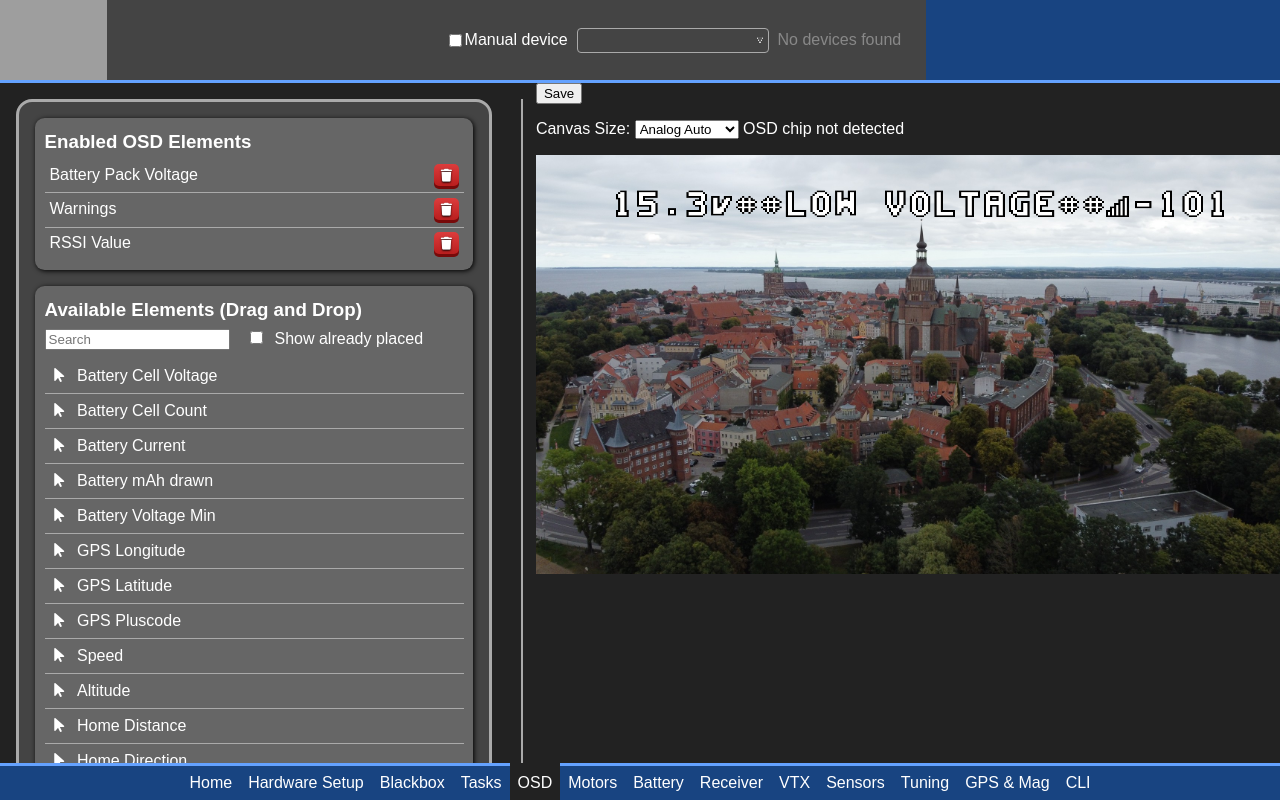
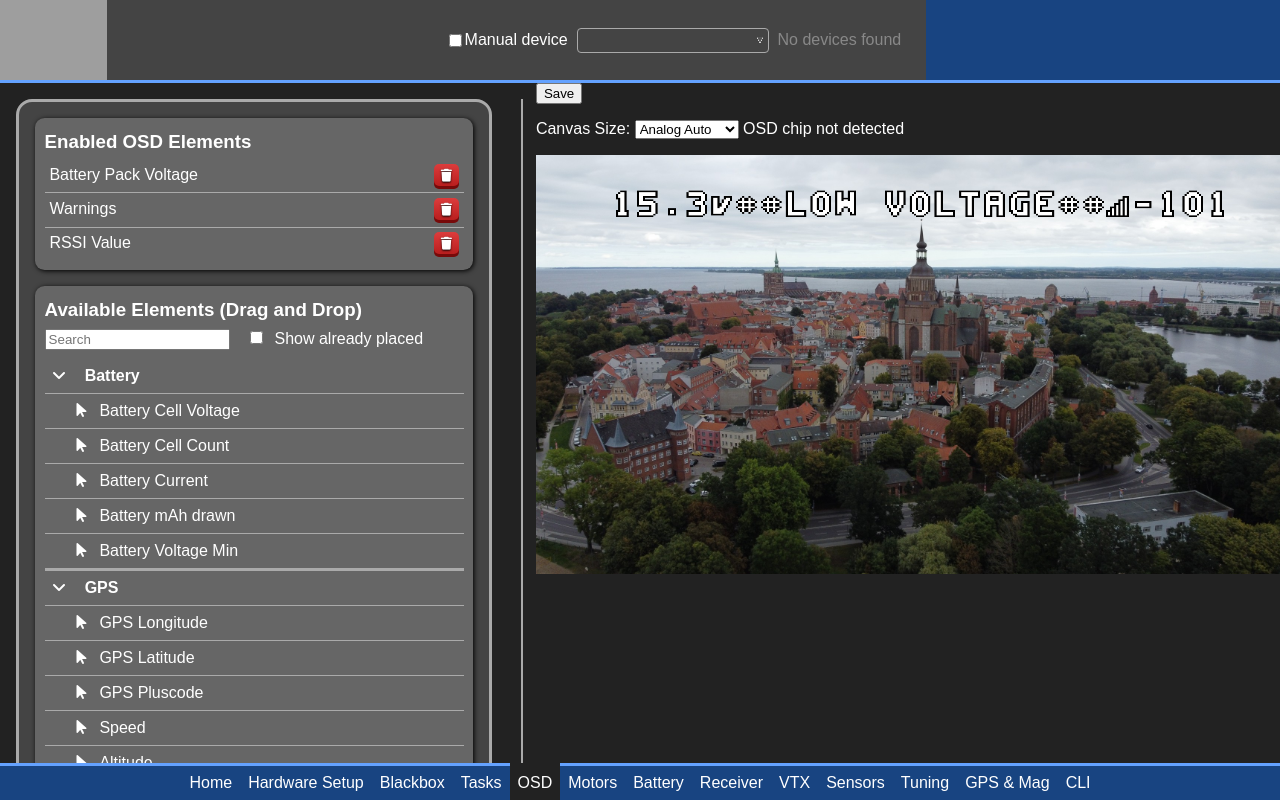
Before and after one commit to bastian2001/Kolibri-FC, a Vue app in the folder Configurator/: page /osd in a window 1280 px wide. Built offline with nearby package versions, Linux system fonts and the light colour scheme; grey boxes are pictures that could not be loaded.

Commit message:
Update Osd.vue

```diff
--- a/Configurator/src/views/Osd.vue
+++ b/Configurator/src/views/Osd.vue
@@ -6,6 +6,7 @@ import fonts from "@/utils/fonts";
 import { useLogStore } from "@/stores/logStore";
 import TextCanvas from "@/components/TextCanvas.vue";
 import { delay, intToLeBytes, leBytesToInt } from "@/utils/utils";
+import { t } from "vue-router/dist/index-BzEKChPW.js";
 
 const file = fonts.clarity;
 const chars = ref([] as Uint8Array[]);
@@ -37,53 +38,61 @@ const previewImage = useTemplateRef('previewImage');
 type OsdElement = {
 	name: string,
 	def: string,
-	group?: string,
+	group: string,
 	previewFn?: (element: OsdPlacement) => string,
 	options?: { name: string, preview?: string, id?: number }[], // Option Byte 0
 	options2?: { name: string, preview?: string, id?: number }[], // Option Byte 1
 	options3?: { name: string, preview?: string, id?: number }[], // Option Byte 2
 	options4?: { name: string, preview?: string, id?: number }[], // Option Byte 3
 }
-const OSD_GROUPS = [
-	{ name: 'Battery', expanded: true },
-	{ name: 'GPS', expanded: true },
-	{ name: 'Flight', expanded: true },
-	{ name: 'RC', expanded: true },
-	{ name: 'Sensors', expanded: true },
-	{ name: 'Time', expanded: true },
-	{ name: 'Warnings', expanded: true },
-]
+type OsdGroup = {
+	name: string,
+	short: string,
+	expanded: boolean,
+	hidden?: boolean
+}
+const groups = ref<OsdGroup[]>([
+	{ name: 'Battery', short: 'bat', expanded: true },
+	{ name: 'GPS', short: 'gps', expanded: true },
+	{ name: 'Flight', short: 'flight', expanded: true },
+	{ name: 'RC', short: 'rc', expanded: true },
+	{ name: 'Sensors', short: 'sensor', expanded: true },
+	{ name: 'Timers', short: 'timer', expanded: true },
+	{ name: 'Other', short: 'other', expanded: true },
+	{ name: 'Debug', short: 'debug', expanded: true, hidden: true }
+]);
 const OSD_LIST: OsdElement[] = []
-OSD_LIST[0x0000] = { name: 'Battery Pack Voltage', def: '15.3\u0006' };
-OSD_LIST[0x0001] = { name: 'Battery Cell Voltage', def: '3.83\u0006' };
-OSD_LIST[0x0002] = { name: 'Battery Cell Count', def: '4S' };
-OSD_LIST[0x0003] = { name: 'Battery Current', def: '109\u009a' };
-OSD_LIST[0x0004] = { name: 'Battery mAh drawn', def: '1001\u0007' };
-OSD_LIST[0x0005] = { name: 'Battery Voltage Min', def: '13.3\u0006' };
+OSD_LIST[0x0000] = { name: 'Battery Pack Voltage', def: '15.3\u0006', group: 'bat' };
+OSD_LIST[0x0001] = { name: 'Battery Cell Voltage', def: '3.83\u0006', group: 'bat' };
+OSD_LIST[0x0002] = { name: 'Battery Cell Count', def: '4S', group: 'bat' };
+OSD_LIST[0x0003] = { name: 'Battery Current', def: '109\u009a', group: 'bat' };
+OSD_LIST[0x0004] = { name: 'Battery mAh drawn', def: '1001\u0007', group: 'bat' };
+OSD_LIST[0x0005] = { name: 'Battery Voltage Min', def: '13.3\u0006', group: 'bat' };
 
-OSD_LIST[0x0020] = { name: 'GPS Longitude', def: '\u0098 13.413049' };
-OSD_LIST[0x0021] = { name: 'GPS Latitude', def: '\u0089 52.526477' };
-OSD_LIST[0x0022] = { name: 'GPS Pluscode', def: '9F4MGCG7+H6' };
-OSD_LIST[0x0023] = { name: 'Speed', def: '161\u009e' };
-OSD_LIST[0x0024] = { name: 'Altitude', def: '\u007f123\u000c' };
-OSD_LIST[0x0025] = { name: 'Home Distance', def: '\u0011234\u000c' };
-OSD_LIST[0x0026] = { name: 'Home Direction', def: '\u0062' };
-OSD_LIST[0x0027] = { name: 'GPS Satellite Count', def: '\u001e\u001f12' };
+OSD_LIST[0x0020] = { name: 'GPS Longitude', def: '\u0098 13.413049', group: 'gps' };
+OSD_LIST[0x0021] = { name: 'GPS Latitude', def: '\u0089 52.526477', group: 'gps' };
+OSD_LIST[0x0022] = { name: 'GPS Pluscode', def: '9F4MGCG7+H6', group: 'gps' };
+OSD_LIST[0x0023] = { name: 'Speed', def: '161\u009e', group: 'gps' };
+OSD_LIST[0x0024] = { name: 'Altitude', def: '\u007f123\u000c', group: 'gps' };
+OSD_LIST[0x0025] = { name: 'Home Distance', def: '\u0011234\u000c', group: 'gps' };
+OSD_LIST[0x0026] = { name: 'Home Direction', def: '\u0062', group: 'gps' };
+OSD_LIST[0x0027] = { name: 'GPS Satellite Count', def: '\u001e\u001f12', group: 'gps' };
 
-OSD_LIST[0x0040] = { name: 'Flight Mode', def: 'ACRO' };
-OSD_LIST[0x0041] = { name: 'Rescue Status', def: 'CLIMB' };
+OSD_LIST[0x0040] = { name: 'Flight Mode', def: 'ACRO', group: 'flight' };
+OSD_LIST[0x0041] = { name: 'Rescue Status', def: 'CLIMB', group: 'flight' };
 
-OSD_LIST[0x0060] = { name: 'RSSI Value', def: '\u0001-101' };
-OSD_LIST[0x0061] = { name: 'Link Quality', def: '\u007b100%' };
+OSD_LIST[0x0060] = { name: 'RSSI Value', def: '\u0001-101', group: 'rc' };
+OSD_LIST[0x0061] = { name: 'Link Quality', def: '\u007b100%', group: 'rc' };
 OSD_LIST[0x0062] = {
 	name: 'RC Channel Value', def: 'ROL:1312', previewFn: rcChannelTextPreview, options: [
 		{ name: "Roll" }, { name: "Pitch" }, { name: "Throttle" }, { name: "Yaw" }, { name: "Aux 1" }, { name: "Aux 2" }, { name: "Aux 3" }, { name: "Aux 4" }, { name: "Aux 5" }, { name: "Aux 6" }, { name: "Aux 7" }, { name: "Aux 8" }, { name: "Aux 9" }, { name: "Aux 10" }, { name: "Aux 11" }, { name: "Aux 12" }
 	], options2: [
 		{ name: "Without Label" }, { name: "With Label" }
-	]
+	],
+	group: 'rc'
 };
 
-OSD_LIST[0x0080] = { name: 'Baro Altitude', def: '\u007f128\u000c' };
+OSD_LIST[0x0080] = { name: 'Baro Altitude', def: '\u007f128\u000c', group: 'sensor' };
 OSD_LIST[0x0081] = {
 	name: 'ESC Temperature', def: 'E\u007a69\u000e', options: [
 		{ name: "Maximum + Index", preview: 'E\u007a72\u000e@4' },
@@ -93,22 +102,22 @@ OSD_LIST[0x0081] = {
 		{ name: "ESC 2", preview: 'E\u007a70\u000e' },
 		{ name: "ESC 3", preview: 'E\u007a71\u000e' },
 		{ name: "ESC 4", preview: 'E\u007a72\u000e' }
-	]
+	], group: 'sensor'
 };
-OSD_LIST[0x0082] = { name: 'IMU Acceleration', def: '1.2G' };
-OSD_LIST[0x0083] = { name: 'IMU Pitch', def: '\u0015-12.3\u0008' };
-OSD_LIST[0x0084] = { name: 'IMU Roll', def: '\u0014-23.4\u0008' };
-OSD_LIST[0x0085] = { name: 'IMU Yaw', def: '34.5\u0008' };
+OSD_LIST[0x0082] = { name: 'IMU Acceleration', def: '1.2G', group: 'sensor' };
+OSD_LIST[0x0083] = { name: 'IMU Pitch', def: '\u0015-12.3\u0008', group: 'sensor' };
+OSD_LIST[0x0084] = { name: 'IMU Roll', def: '\u0014-23.4\u0008', group: 'sensor' };
+OSD_LIST[0x0085] = { name: 'IMU Yaw', def: '34.5\u0008', group: 'sensor' };
 
-OSD_LIST[0x00B0] = { name: 'Battery Time', def: '\u009b0:00' };
-OSD_LIST[0x00B1] = { name: 'Arm Time', def: '\u009c0:00' };
+OSD_LIST[0x00B0] = { name: 'Battery Time', def: '\u009b0:00', group: 'timer' };
+OSD_LIST[0x00B1] = { name: 'Arm Time', def: '\u009c0:00', group: 'timer' };
 
-OSD_LIST[0x00C0] = { name: 'Warnings', def: '##LOW VOLTAGE##' };
+OSD_LIST[0x00C0] = { name: 'Warnings', def: '##LOW VOLTAGE##', group: 'other' };
 
-OSD_LIST[0xFFF0] = { name: 'Debug 1', def: 'DBG 1' };
-OSD_LIST[0xFFF1] = { name: 'Debug 2', def: 'DBG 2' };
-OSD_LIST[0xFFF2] = { name: 'Debug 3', def: 'DBG 3' };
-OSD_LIST[0xFFF3] = { name: 'Debug 4', def: 'DBG 4' };
+OSD_LIST[0xFFF0] = { name: 'Debug 1', def: 'DBG 1', group: 'debug' };
+OSD_LIST[0xFFF1] = { name: 'Debug 2', def: 'DBG 2', group: 'debug' };
+OSD_LIST[0xFFF2] = { name: 'Debug 3', def: 'DBG 3', group: 'debug' };
+OSD_LIST[0xFFF3] = { name: 'Debug 4', def: 'DBG 4', group: 'debug' };
 
 function rcChannelTextPreview(el: OsdPlacement) {
 	console.log(el)
@@ -458,6 +467,25 @@ onMounted(() => {
 	sendDragNDrop();
 })
 
+const groupedElements = computed(() => {
+	const groupList: { [key: string]: { ids: number[], group: OsdGroup } } = {};
+	const actEls = activeElements.value;
+	const hideAlreadyPlaced = !showAlreadyPlaced.value;
+	const gr = groups.value.filter(g => !g.hidden || !hideAlreadyPlaced);
+	OSD_LIST.forEach((el, i) => {
+		if (!el) return;
+		if (hideAlreadyPlaced && actEls.findIndex(actEl => actEl.id === i) !== -1) return;
+		const g = gr.find(g => g.short === el.group);
+		if (!g) return;
+		let group = groupList[g.short];
+		if (!group) {
+			group = groupList[g.short] = { ids: [], group: g };
+		}
+		group.ids.push(i);
+	})
+	return groupList;
+})
+
 onBeforeUnmount(leave)
 onBeforeUnmount(() => exiting = true)
 </script>
@@ -518,12 +546,30 @@ onBeforeUnmount(() => exiting = true)
 					<input type="checkbox" id="showAlreadyPlaced" v-model="showAlreadyPlaced">&nbsp;
 					<label for="showAlreadyPlaced">Show already placed</label>
 				</div>
-				<div class="listElem"
-					v-for="el in filteredList.filter(osdEl => showAlreadyPlaced || filter || activeElements.findIndex(actEl => OSD_LIST[actEl.id] === osdEl) === -1)"
-					draggable="true" @dragstart="(event) => { dragStart(OSD_LIST.indexOf(el), event, 'copy') }"
-					@dragend="dragEnd">
-					<p><i class="fa-solid fa-arrow-pointer"></i>{{ el.name }}</p>
-				</div>
+				<template v-if="filter">
+					<div class="listElem" v-for="el in filteredList" draggable="true"
+						@dragstart="(event) => { dragStart(OSD_LIST.indexOf(el), event, 'copy') }" @dragend="dragEnd">
+						<p><i class="fa-solid fa-arrow-pointer"></i>{{ el.name }}</p>
+					</div>
+				</template>
+				<template v-else>
+					<div class="listGroup" v-for="g in groupedElements">
+						<div class="groupHeader" :class="{ expanded: g.group.expanded }"
+							@click="() => g.group.expanded = !g.group.expanded">
+							<p>
+								<i class="fa-solid fa-angle-right"
+									:style="`transform:rotate(${g.group.expanded ? 90 : 0}deg);`"></i>
+								{{ g.group.name }}
+							</p>
+						</div>
+						<template v-if="g.group.expanded">
+							<div class="listElem" v-for="(id, i) in g.ids" draggable="true"
+								@dragstart="(event) => { dragStart(id, event, 'copy') }" :key="i" @dragend="dragEnd">
+								<p><i class="fa-solid fa-arrow-pointer"></i>{{ OSD_LIST[id].name }}</p>
+							</div>
+						</template>
+					</div>
+				</template>
 			</div>
 		</div>
 		<div class="line"></div>
@@ -616,6 +662,7 @@ select {
 	box-sizing: border-box;
 	border: 3px solid var(--border-color);
 	transition: all .2s ease-out;
+	z-index: 1;
 }
 
 .dragTrash.red {
@@ -657,6 +704,32 @@ select {
 	margin: .2rem 0px .4rem 0px;
 }
 
+.groupHeader {
+	display: flex;
+	align-items: center;
+	gap: 1rem;
+	padding: .5rem .6rem;
+	user-select: none;
+}
+
+.groupHeader.expanded {
+	border-bottom: 1px solid var(--border-color);
+}
+
+.listGroup+.listGroup .groupHeader {
+	border-top: 3px solid var(--border-color);
+}
+
+.groupHeader p {
+	font-weight: bold;
+	margin: 0px;
+}
+
+.groupHeader i {
+	transition: transform 0.2s ease-out;
+	margin-right: 1rem;
+}
+
 .activeElement,
 .listElem {
 	display: flex;
@@ -668,6 +741,10 @@ select {
 
 .listElem {
 	padding: .5rem .6rem;
+}
+
+.listGroup .listElem {
+	padding-left: 2rem;
 }
 
 .activeElement:not(:last-child),
```
